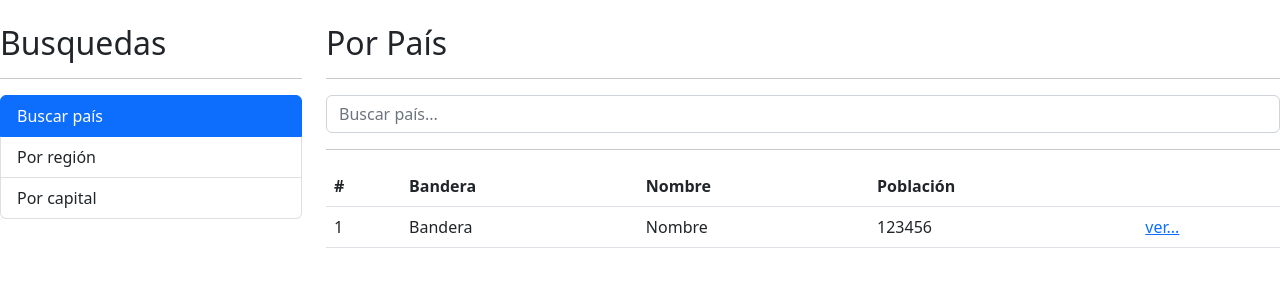
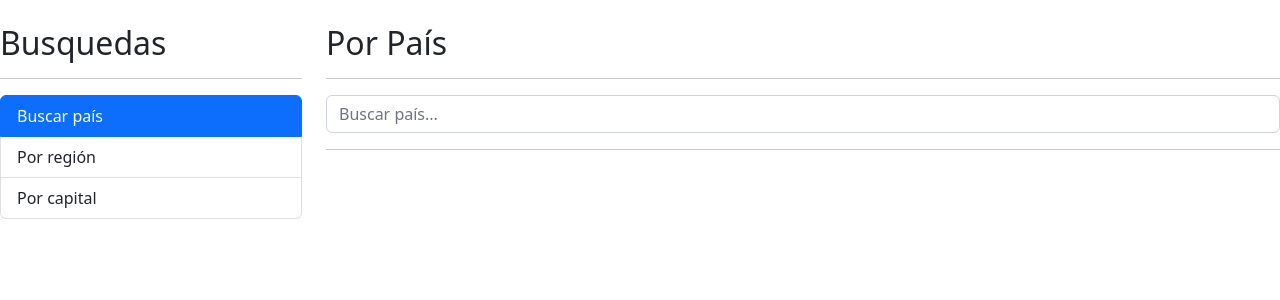
Before and after one commit to luisfal7/paisesApp, an Angular app: page / in a window 1280 px wide. Shown: the top 300 px of the page. Built offline with nearby package versions, Linux system fonts and the light colour scheme.

Commit message:
add table paises

```diff
--- a/src/app/pais/pages/por-pais/por-pais.component.html
+++ b/src/app/pais/pages/por-pais/por-pais.component.html
@@ -16,9 +16,11 @@
 </div>
 <hr />
 
-<div class="alert alert-danger" *ngIf="hayError">No se encontró nada con el término '{{termino}}'</div>
+<div class="alert alert-danger" *ngIf="hayError">
+  No se encontró nada con el término '{{ termino }}'
+</div>
 
-<div *ngIf="!hayError" class="row">
+<div *ngIf="paises.length > 0" class="row">
   <div class="col">
     <table class="table table-hover">
       <thead>
@@ -31,13 +33,17 @@
         </tr>
       </thead>
       <tbody>
-        <tr>
-          <td>1</td>
-          <td>Bandera</td>
-          <td>Nombre</td>
-          <td>123456</td>
+        <tr *ngFor="let pais of paises; let i = index">
+          <td>{{ i + 1 }}</td>
+          <img
+            [src]="pais.flags.svg"
+            [alt]="pais.name.common"
+            class="small-flag"
+          />
+          <td>{{ pais.name.common }}</td>
+          <td>{{ pais.population | number }}</td>
           <td>
-            <a href="/pais/cri">ver...</a>
+            <a [routerLink]="['/pais', pais.name.common]">ver...</a>
           </td>
         </tr>
       </tbody>
--- a/src/app/pais/pages/por-pais/por-pais.component.ts
+++ b/src/app/pais/pages/por-pais/por-pais.component.ts
@@ -1,4 +1,5 @@
 import { Component } from '@angular/core';
+import { Country } from '../../interfaces/pais-interface';
 import { PaisService } from '../../services/pais.service';
 
 @Component({
@@ -8,7 +9,8 @@
 })
 export class PorPaisComponent {
   termino: string = '';
-  hayError: boolean = false
+  hayError: boolean = false;
+  paises: Country[] = [];
 
   constructor(private PaisService: PaisService) {}
 
@@ -18,9 +20,11 @@
     //.subcribe() es necesario xq es un observable
     this.PaisService.buscarPais(this.termino).subscribe((paises) => {
       console.log(paises);
+      this.paises = paises
     },(err)=>{
       console.log('Error')
       this.hayError = true
+      this.paises = []
     });
   }
 }
--- a/src/app/pais/pais.module.ts
+++ b/src/app/pais/pais.module.ts
@@ -1,6 +1,7 @@
 import { NgModule } from '@angular/core';
 import { CommonModule } from '@angular/common';
 import { FormsModule } from '@angular/forms';
+import { RouterModule } from '@angular/router';
 import { PorCapitalComponent } from './pages/por-capital/por-capital.component';
 import { PorPaisComponent } from './pages/por-pais/por-pais.component';
 import { PorRegionComponent } from './pages/por-region/por-region.component';
@@ -23,7 +24,8 @@
   ],
   imports: [
     CommonModule,
-    FormsModule
+    FormsModule,
+    RouterModule
   ]
 })
 export class PaisModule { }
--- a/src/styles.css
+++ b/src/styles.css
@@ -1 +1,5 @@
 /* You can add global styles to this file, and also import other style files */
+
+.small-flag {
+    width: 50px;
+}
```
